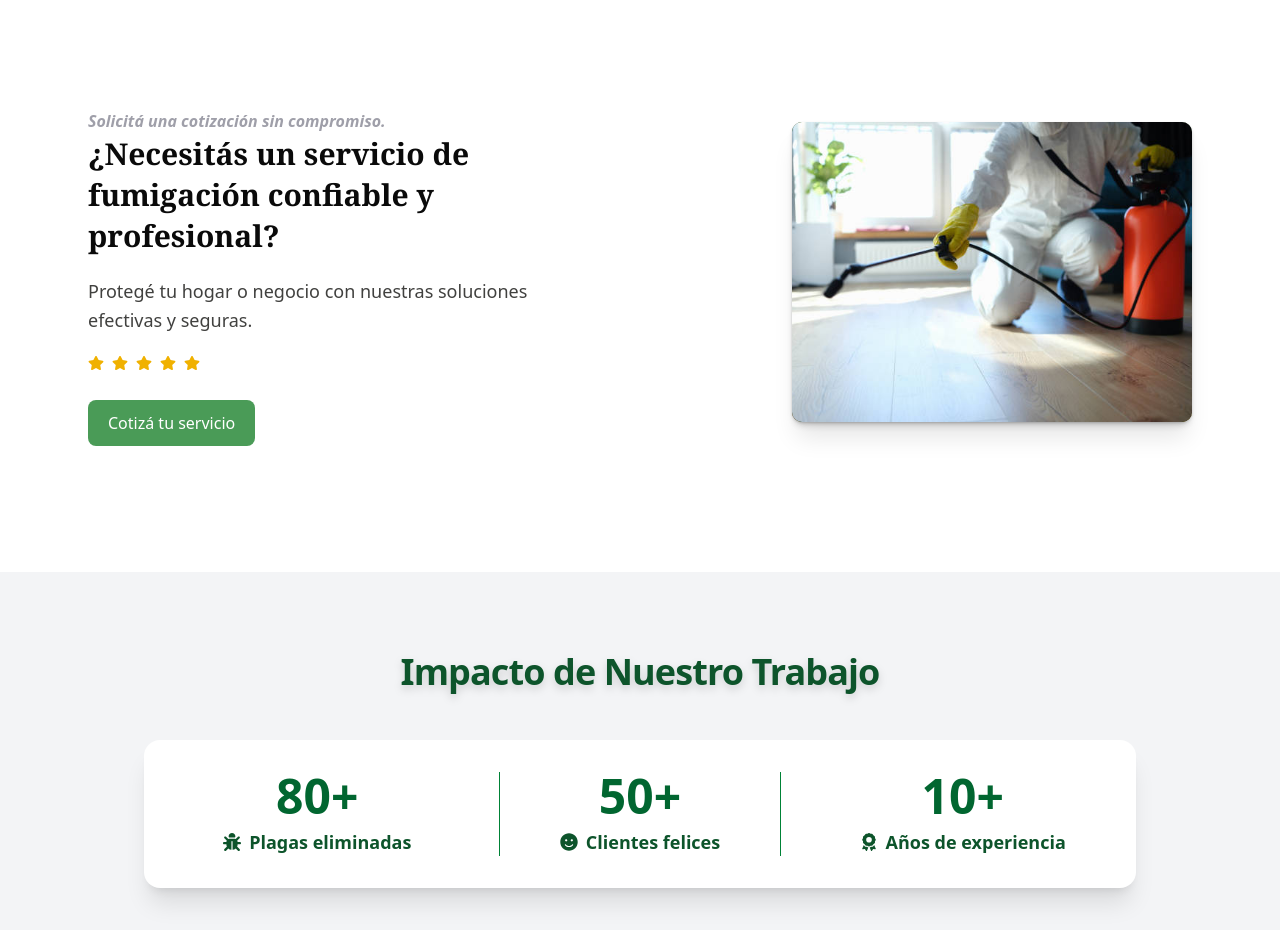
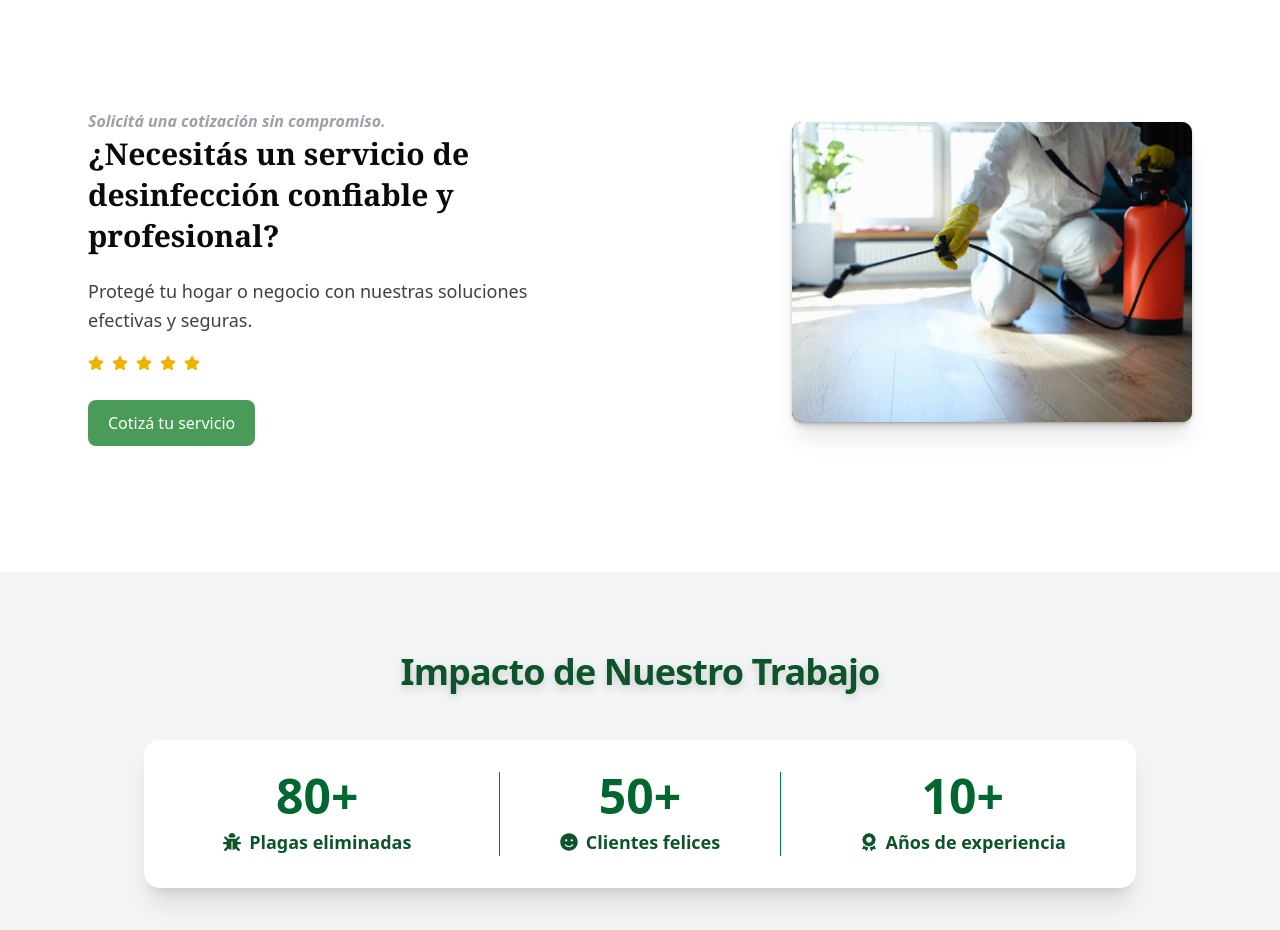
Before and after one commit to FedericoHerreraa/ng-fumigaciones, a Next.js app: page / in a window 1280 px wide. Shown: the part 860-1790 px from the top of the page. Built offline with nearby package versions, Linux system fonts and the light colour scheme.

Commit message:
correccion

```diff
--- a/components/CTA.tsx
+++ b/components/CTA.tsx
@@ -16,7 +16,7 @@ export const CTA = () => {
       <div className="md:max-w-lg space-y-5 ">
         <span className="font-semibold italic text-zinc-400 md:text-base text-sm">Solicitá una cotización sin compromiso.</span>
         <h2 className="md:text-3xl text-xl font-bold leading-snug font-serif">
-          ¿Necesitás un servicio de fumigación confiable y profesional?
+          ¿Necesitás un servicio de desinfección confiable y profesional?
         </h2>
         <p className="md:text-lg leading-relaxed text-[#41413F]">Protegé tu hogar o negocio con nuestras soluciones efectivas y seguras.</p>
         <div className="flex items-center gap-2 md:mb-10 mb-5">
```
